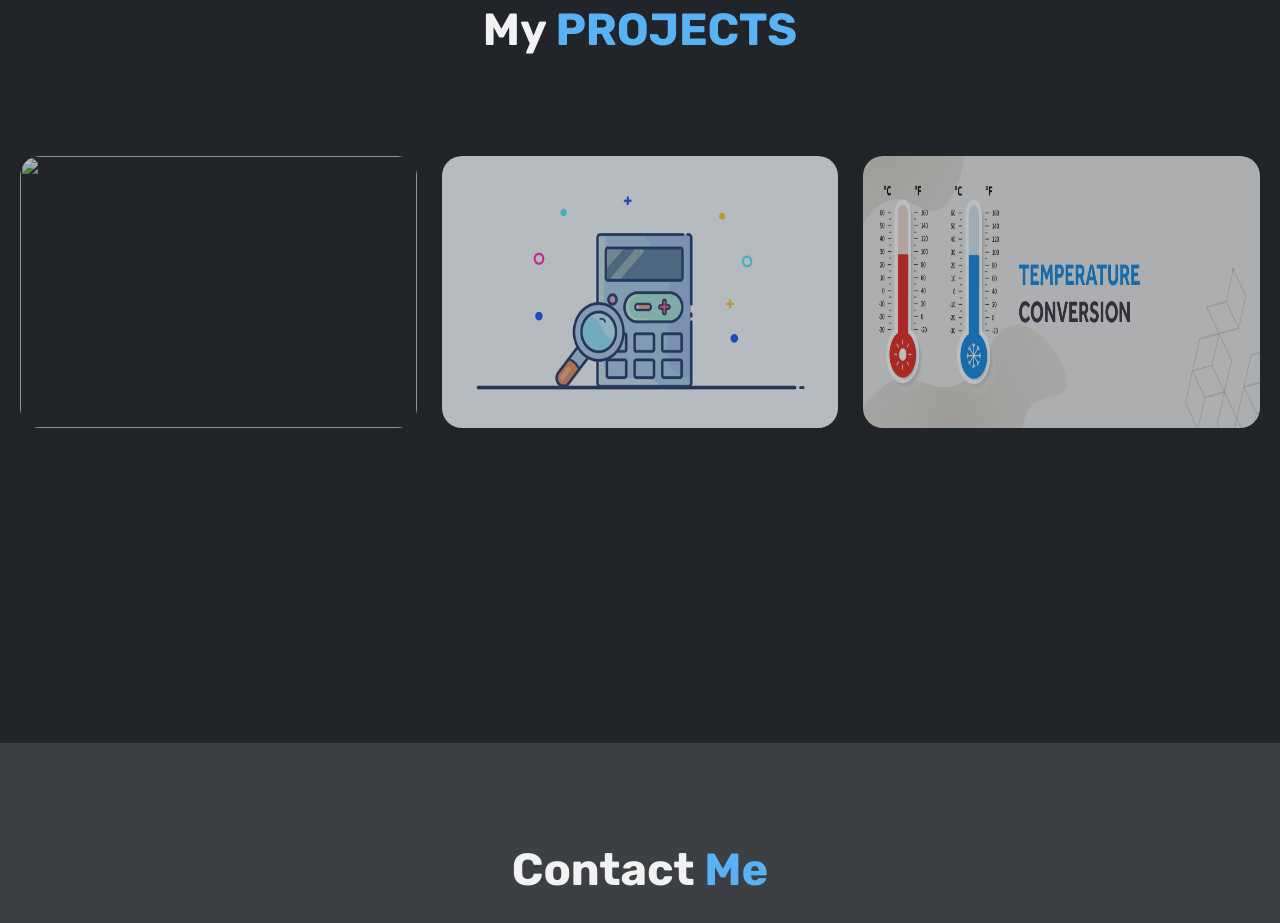
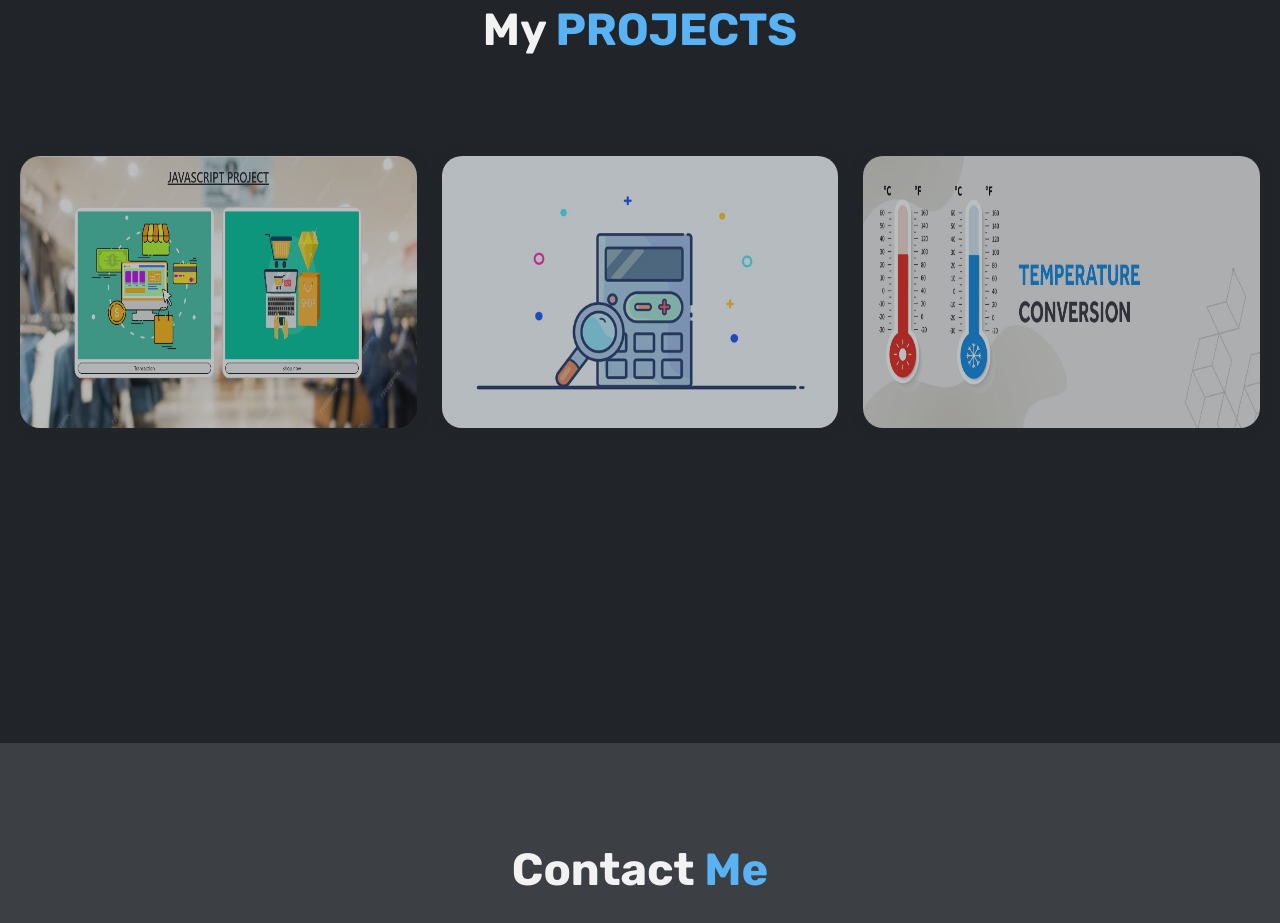
Before and after one commit to likithavaddadi/portfolio, a plain HTML site: page index.html in a window 1280 px wide. Shown: the part 1697-2620 px from the top of the page. Drawn offline with nearby package versions, Linux system fonts and the light colour scheme.

Commit message:
Update index.html

```diff
--- a/index.html
+++ b/index.html
@@ -60,7 +60,7 @@
         <h2 class="heading">My <Span>PROJECTS</Span></h2>
         <div class="project-content">
             <div class="project-content-box">
-                <img src=".https://likithavaddadi.github.io/Travel-Florida/" alt="" style="height: 34vh;">
+                <img src="./images/shopping.jpg" alt="" style="height: 34vh;">
                 <div class="project-layer">
                     <h4>Rock Paper Scissors Game</h4>
                     <p>Play our interactive Rock Paper Scissors game online! Enjoy a sleek design, real-time feedback, and score tracking for endless fun against the computer.</p>
```
